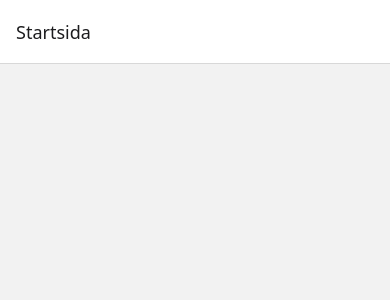
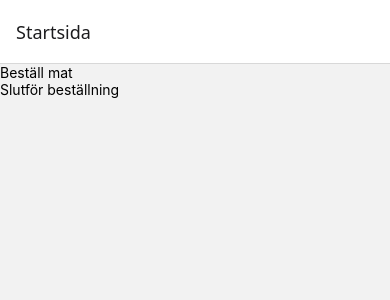
Before and after one commit to AlbertTopallaj/restaurant-mobileapp, a React Native app: screen /Home in a window 390 px wide. Shown: the top 300 px of the page. Built offline with nearby package versions, Linux system fonts and the light colour scheme.

Commit message:
feat: add OrderHeader and OrderList in Order Screen

```diff
--- a/src/components/Order/OrderHeader.js
+++ b/src/components/Order/OrderHeader.js
@@ -1,3 +1,5 @@
+import { Text } from "react-native"
+
 export default function OrderHeader() {
     return <>
     <Text>Beställ mat</Text>
--- a/src/screens/Order.js
+++ b/src/screens/Order.js
@@ -1,7 +1,11 @@
+import OrderButton from "../components/Order/OrderButton";
+import OrderHeader from "../components/Order/OrderHeader";
 import OrderList from "../components/Order/OrderList";
 
 export default function Order() {
     return <>
      <OrderList/>
+     <OrderHeader/>
+     <OrderButton/>
     </>
 }
```
